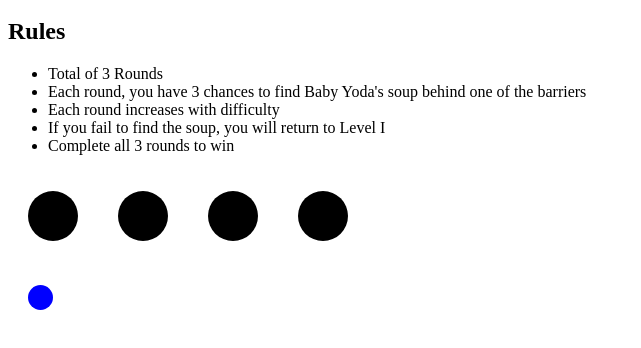
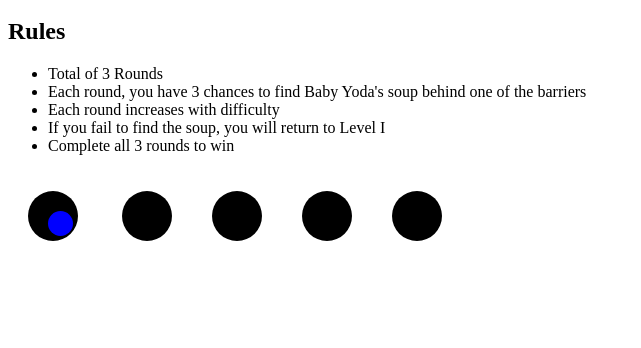
Before and after one commit to csgill32/Game-Project, a plain HTML site: page index.html in a window 1280 px wide. Shown: the part 100-448 px from the top of the page, without its empty margins (0-641 px from the left). Drawn offline with nearby package versions, Linux system fonts and the light colour scheme.

Commit message:
soup is inside barrier [1]

```diff
--- a/index.html
+++ b/index.html
@@ -27,12 +27,11 @@
         </ul>
     </aside>
 
-    <div class="barriers">
-
-    </div>
-    <div class="soup">
-
-    </div>
+    <section>
+        <div class="barriers">
+            <div class="soup"></div>
+        </div>
+    </section>
 
 </body>
 
--- a/styles/style.css
+++ b/styles/style.css
@@ -5,6 +5,7 @@
     border-radius: 50%;
     margin: 20px;
     display: inline-block;
+    position: relative;
     z-index: 2;
 }
 
@@ -15,6 +16,7 @@
         border-radius: 50%;
         margin: 20px;
         display: inline-block;
+        position: absolute;
         z-index: 3;
 }
 
```
